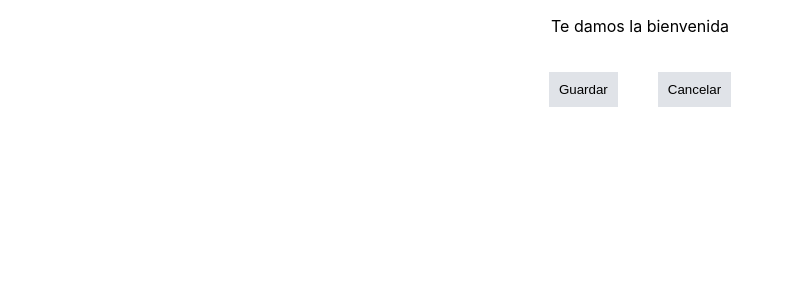
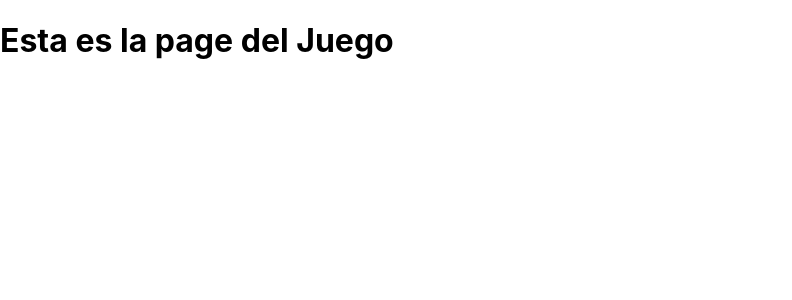
Before and after one commit to SofiaLagoa/meetcampweb-react, a React (Create React App) app: page /game in a window 1280 px wide. Shown: the top 300 px of the page, without its empty margins (0-792 px from the left). Built offline with nearby package versions, Linux system fonts and the light colour scheme.

Commit message:
Update routes

```diff
--- a/src/App.js
+++ b/src/App.js
@@ -1,18 +1,22 @@
 import './App.css';
-import Button from './components/Button';
+import { BrowserRouter, Routes, Route } from 'react-router-dom';
+import Home from './pages/home';
+import Game from './pages/game';
+import About from './pages/about'
 
 function App() {
 
-  const handleClick = ()=> {
-    alert("Gaurdado exitoso")
-  }
-
   return (
-    <div className="App">
-        <p>Te damos la bienvenida</p>
-        <Button text="Guardar" onClick={handleClick}/>
-        <Button text="Cancelar" onClick={()=> alert("Su operacion fue cancelada")}/>
-    </div>
+    <BrowserRouter>
+      <Routes>
+        {/* home */}
+        <Route path='/' element={<Home />} />
+        {/* game */}
+        <Route path='/game' element={<Game />} />
+        {/* about */}
+        <Route path='/about' element={<About />} />
+      </Routes>
+    </BrowserRouter>
   );
 }
 
--- /dev/null
+++ b/src/pages/about/index.js
@@ -0,0 +1,7 @@
+
+function About() {
+    return (
+        <h1>Esta es la page de About</h1>
+    )
+}
+export default About;
--- a/src/pages/game/index.js
+++ b/src/pages/game/index.js
@@ -0,0 +1,7 @@
+
+function Game() {
+    return (
+        <h1>Esta es la page del Juego</h1>
+    )
+}
+export default Game;
--- a/src/pages/home/index.js
+++ b/src/pages/home/index.js
@@ -0,0 +1,19 @@
+import Button from "../../components/Button";
+import { useNavigate } from 'react-router-dom';
+
+function Home (){
+    const navigate = useNavigate();
+
+    const onClickButton = (url) => {
+        navigate(url);
+    }
+
+    return(
+        <>
+        <Button onClick={() => onClickButton('/game')} text='MetCamp Quiz' />
+        <Button onClick={() => onClickButton('/abuot')} text='About Me' />
+        </>
+     )
+}
+
+export default Home;
```
Also changed, not shown: src/pages/about/style.css (added).
